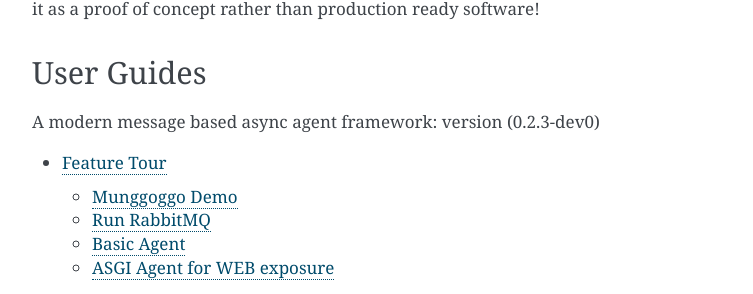
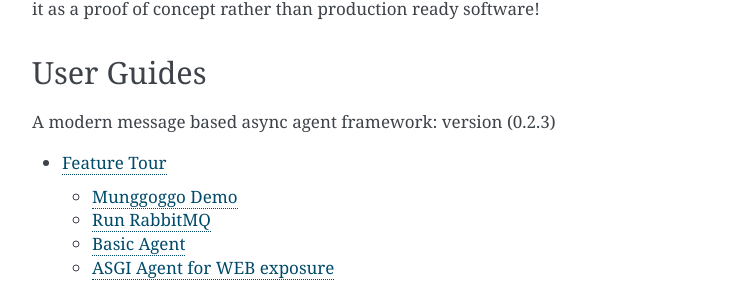
Before and after one commit to sysid/munggoggo, a Sphinx documentation site: the page built from docs/source/index.rst, in a window 1280 px wide and 900 px high, scrolled down 2116 px. Shown: the part 150-444 px from the top of the window, without its empty margins (388-1141 px from the left). Built offline with Sphinx 7.4.7, drawn with Linux system fonts in a browser that asks for light colours.

Commit message:
Bump version: 0.2.3-dev0 → 0.2.3

```diff
--- a/docs/source/index.rst
+++ b/docs/source/index.rst
@@ -111,7 +111,7 @@
 
 User Guides
 -----------
-A modern message based async agent framework: version (0.2.3-dev0)
+A modern message based async agent framework: version (0.2.3)
 
 .. toctree::
    :maxdepth: 2
--- a/munggoggo/__init__.py
+++ b/munggoggo/__init__.py
@@ -1 +1 @@
-VERSION = "0.2.3-dev0"
+VERSION = "0.2.3"
```
Also changed, not shown: .bumpversion.cfg, 1 other file.
